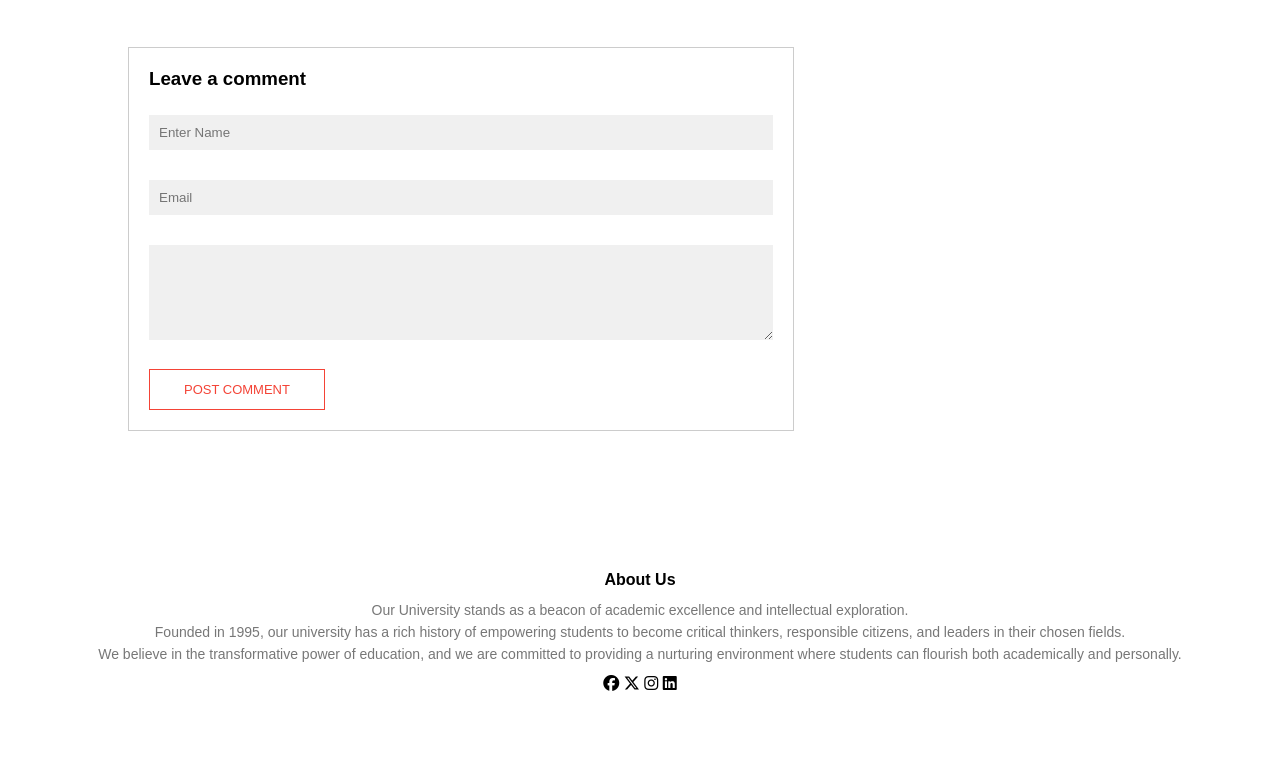
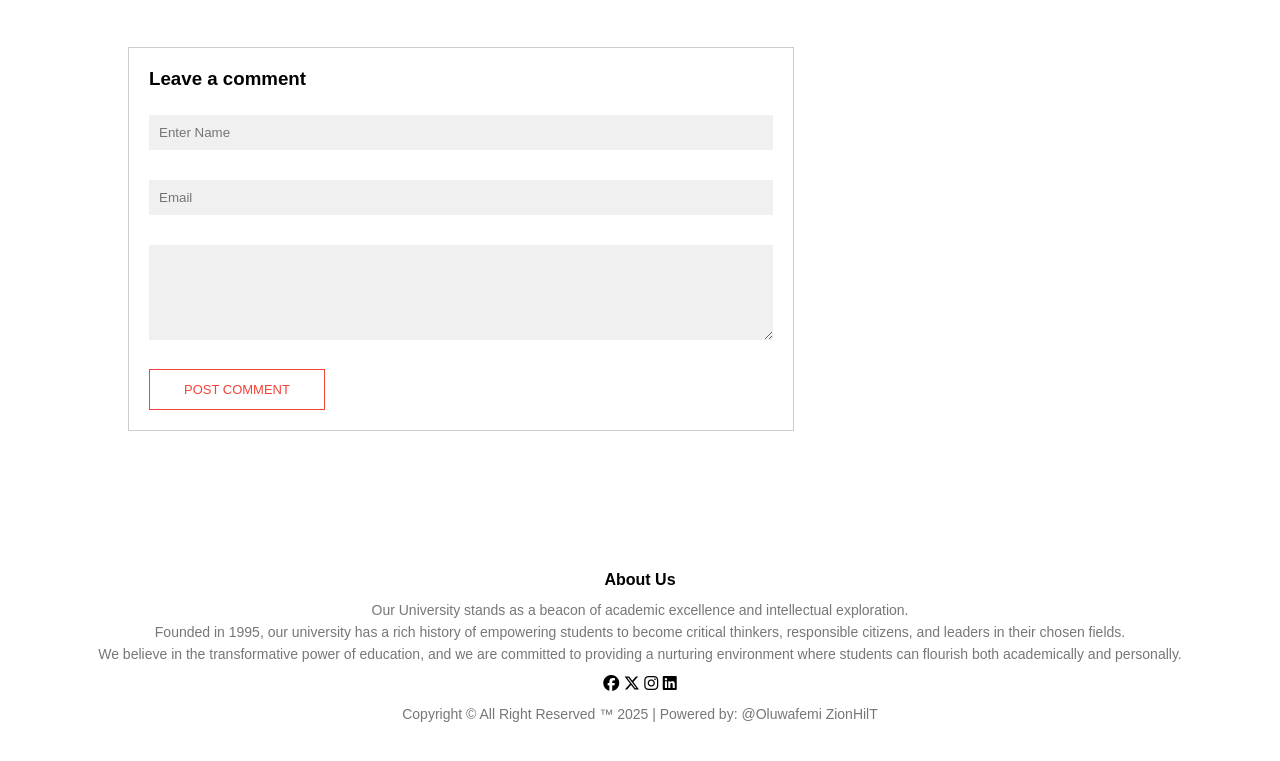
Before and after one commit to Zion44719/Zionhilt_University, a plain HTML site: page blog.html in a window 1280 px wide. Shown: the part 1649-2410 px from the top of the page. Before the commit the page ends 2372 px from the top, so only its background shows below. Drawn offline with Linux system fonts and the light colour scheme.

Commit message:
third commit

```diff
--- a/blog.html
+++ b/blog.html
@@ -100,7 +100,10 @@
             <i class="fa-brands fa-instagram"></i>
             <i class="fa-brands fa-linkedin"></i>
         </div>
-
+        <p class="copyrht">
+            Copyright &copy; All Right Reserved &trade; 2025 | Powered by:
+            @Oluwafemi ZionHilT
+          </p>
 
     </section>
 
```
Also changed, not shown: contact.html (+4 -1 lines), course.html (+4 -1 lines), index.html (+4 -0 lines).
